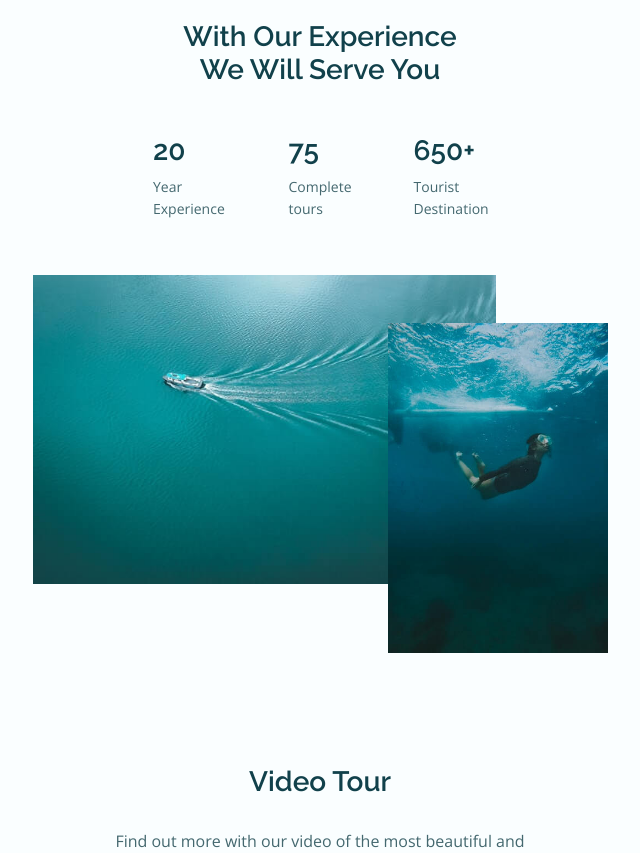
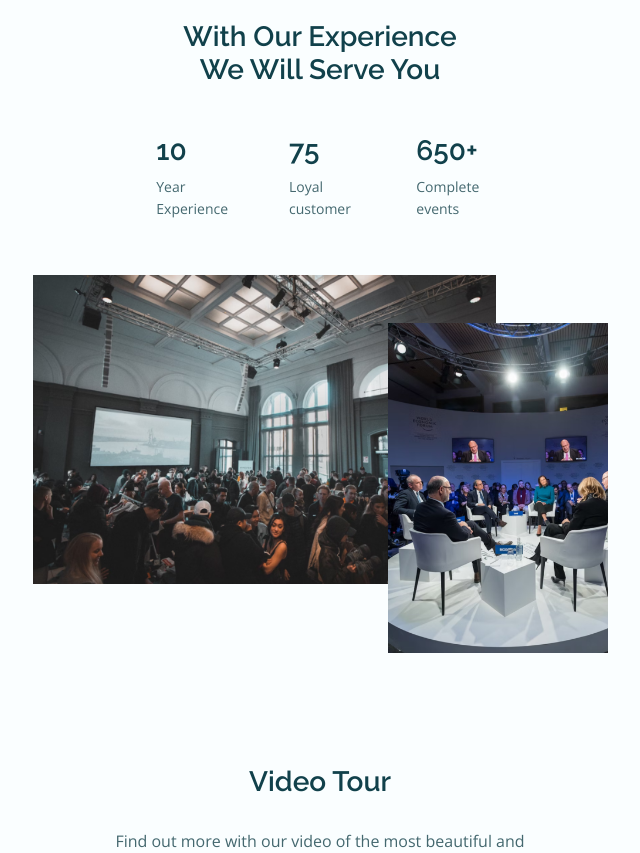
Before and after one commit to vietthang09/multi-level-media, a plain HTML site: page index.html in a window 1280 px wide. Shown: the part 1920-2773 px from the top of the page, without its empty margins (320-960 px from the left). Drawn offline with nearby package versions, Linux system fonts and the light colour scheme.

Commit message:
feat: do something

```diff
--- a/index.html
+++ b/index.html
@@ -105,11 +105,11 @@
 
                     <div class="about__img">
                         <div class="about__img-overlay">
-                            <img src="assets/img/about1.jpg" alt="" class="about__img-one">
+                            <img src="assets/img/about1.png" alt="" class="about__img-one">
                         </div>
 
                         <div class="about__img-overlay">
-                            <img src="assets/img/about2.jpg" alt="" class="about__img-two">
+                            <img src="assets/img/about2.png" alt="" class="about__img-two">
                         </div>
                     </div>
                 </div>
@@ -167,28 +167,28 @@
                 <div class="experience__container container grid">
                     <div class="experience__content grid">
                         <div class="experience__data">
-                            <h2 class="experience__number">20</h2>
+                            <h2 class="experience__number">10</h2>
                             <span class="experience__description">Year <br> Experience</span>
                         </div>
 
                         <div class="experience__data">
                             <h2 class="experience__number">75</h2>
-                            <span class="experience__description">Complete <br> tours</span>
+                            <span class="experience__description">Loyal <br> customer</span>
                         </div>
 
                         <div class="experience__data">
                             <h2 class="experience__number">650+</h2>
-                            <span class="experience__description">Tourist <br> Destination</span>
+                            <span class="experience__description">Complete <br> events</span>
                         </div>
                     </div>
 
                     <div class="experience__img grid">
                         <div class="experience__overlay">
-                            <img src="assets/img/experience1.jpg" alt="" class="experience__img-one">
+                            <img src="assets/img/experience1.png" alt="" class="experience__img-one">
                         </div>
 
                         <div class="experience__overlay">
-                            <img src="assets/img/experience2.jpg" alt="" class="experience__img-two">
+                            <img src="assets/img/experience2.png" alt="" class="experience__img-two">
                         </div>
                     </div>
                 </div>
```
Also changed, not shown: assets/img/about1.jpg (deleted), assets/img/about1.png (added), assets/img/about2.png (added), assets/img/experience1.jpg (deleted), assets/img/experience1.png (added), assets/img/experience2.png (added).
